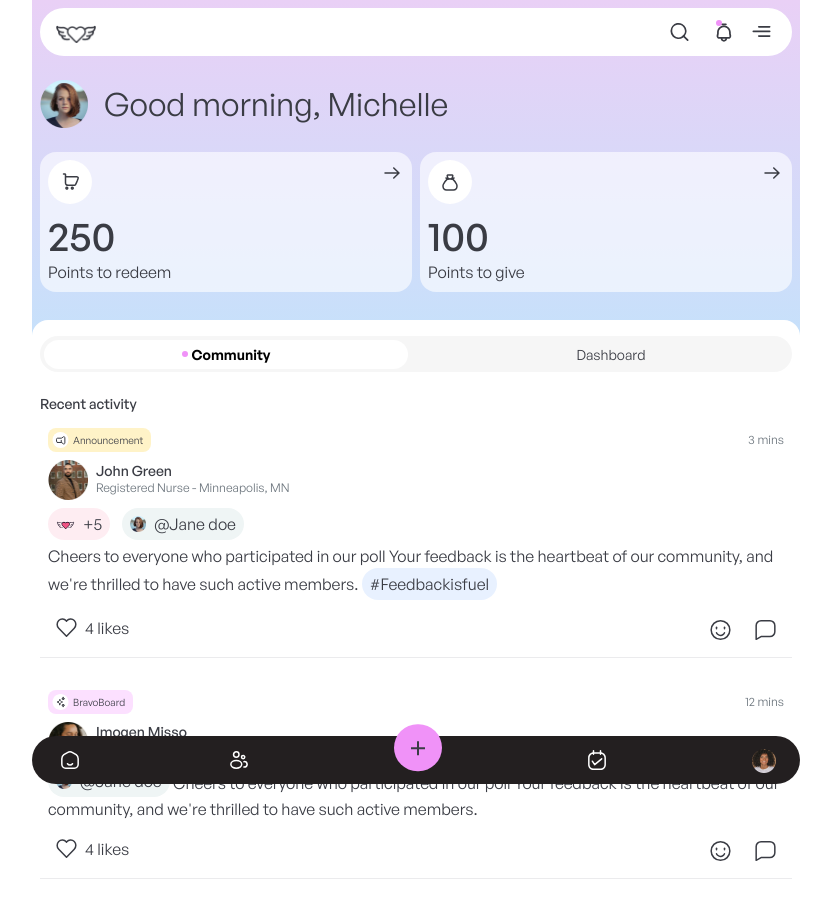
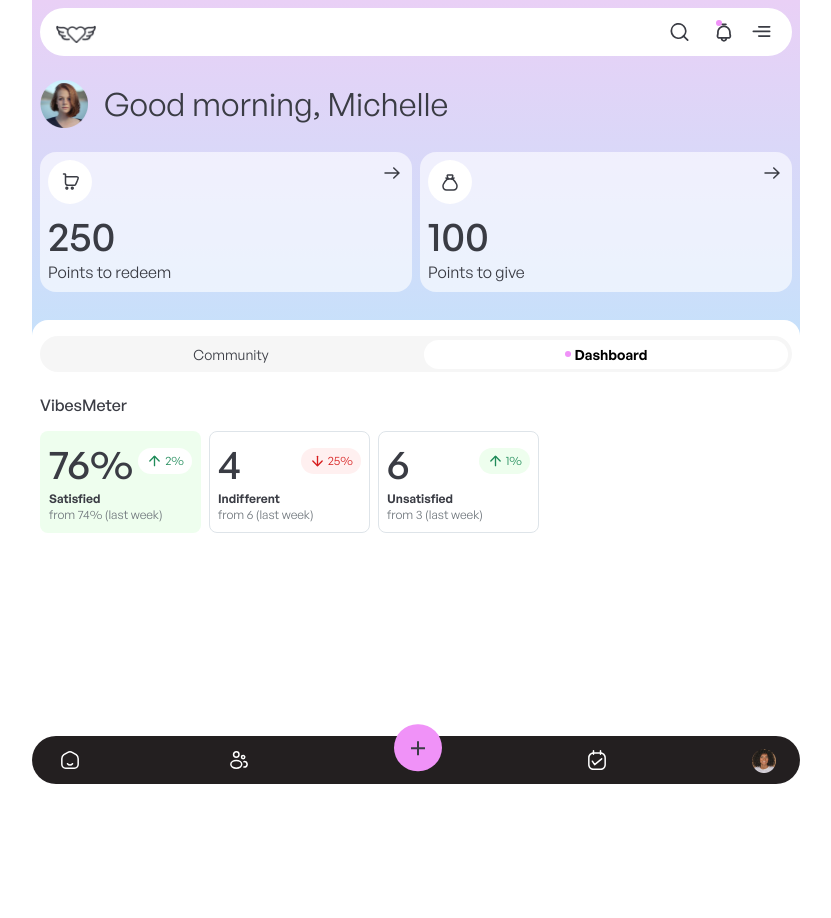
Before and after one commit to saiyam-gambhir/coachup-task, a website built with Vite: page index.html in a window 1280 px wide. Shown: the whole page, without its empty margins (224-1055 px from the left). After the commit the page ends 800 px from the top, so only its background shows below. Built offline with nearby package versions, Linux system fonts and the light colour scheme.

Commit message:
Vibe meter designs

```diff
--- a/index.html
+++ b/index.html
@@ -99,20 +99,20 @@
         <section class="tabs">
           <ul class="nav nav-tabs p-1" id="tab" role="tablist">
             <li class="nav-item" role="presentation">
-              <button class="active nav-link p-1 w-100 d-flex align-items-center justify-content-center" id="community-tab" data-bs-toggle="tab" data-bs-target="#community-tab-pane" type="button" role="tab" aria-controls="community-tab-pane" aria-selected="true">
+              <button class="nav-link p-1 w-100 d-flex align-items-center justify-content-center" id="community-tab" data-bs-toggle="tab" data-bs-target="#community-tab-pane" type="button" role="tab" aria-controls="community-tab-pane" aria-selected="true">
                 <span class="nav-active-indicator"></span>
                 Community
               </button>
             </li>
             <li class="nav-item " role="presentation">
-              <button class="nav-link w-100 d-flex align-items-center justify-content-center p-1" id="dashboard-tab" data-bs-toggle="tab" data-bs-target="#dashboard-tab-pane" type="button" role="tab" aria-controls="dashboard-tab-pane" aria-selected="false">
+              <button class="active nav-link w-100 d-flex align-items-center justify-content-center p-1" id="dashboard-tab" data-bs-toggle="tab" data-bs-target="#dashboard-tab-pane" type="button" role="tab" aria-controls="dashboard-tab-pane" aria-selected="false">
                 <span class="nav-active-indicator"></span>
                 Dashboard
               </button>
             </li>
           </ul>
           <div class="tab-content pt-4" id="tabContent">
-            <div class="tab-pane fade show active" id="community-tab-pane" role="tabpanel" aria-labelledby="home-tab" tabindex="0">
+            <div class="tab-pane fade show" id="community-tab-pane" role="tabpanel" aria-labelledby="home-tab" tabindex="0">
               <h3 class="text-sm font-medium m-0">Recent activity</h3>
               <ul class="activity-list list-unstyled">
                 <li class="activity activity-list-item px-2 py-3 mb-3">
@@ -255,7 +255,60 @@
                 </li>
               </ul>
             </div>
-            <div class="tab-pane fade" id="dashboard-tab-pane" role="tabpanel" aria-labelledby="profile-tab" tabindex="0">
+            <div class="active tab-pane show fade" id="dashboard-tab-pane" role="tabpanel" aria-labelledby="profile-tab" tabindex="0">
+              <div class="vibe-meter">
+                <h3 class="text-normal font-medium mb-3">VibesMeter</h3>
+                <ul class="vibe-meter-list list-unstyled p-0 m-0 d-flex overflow-y-auto">
+                  <li class="vibe-meter-list-item satisfied p-2">
+                    <div class="d-flex justify-content-between">
+                      <h2 class="text-lg font-medium mb-1">76%</h2>
+                      <span class="d-flex align-items-center vibe-meter-stat align-self-start px-2 py-1 mt-2">
+                        <svg width="17" height="16" viewBox="0 0 17 16" fill="none" xmlns="http://www.w3.org/2000/svg" style="margin-right: 2px;">
+                          <path d="M8.5 12.6667V3.33333" stroke="#1F8B59" stroke-width="1.33333" stroke-linecap="round" stroke-linejoin="round"/>
+                          <path d="M3.83333 8L8.5 3.33333L13.1667 8" stroke="#1F8B59" stroke-width="1.33333" stroke-linecap="round" stroke-linejoin="round"/>
+                        </svg>
+                        <span class="text-xs">2%</span>
+                      </span>
+                    </div>
+                    <div class="d-flex flex-column">
+                      <h3 class="text-xs font-semibold mb-0">Satisfied</h3>
+                      <p class="text-xs m-0">from 74% (last week)</p>
+                    </div>
+                  </li>
+                  <li class="vibe-meter-list-item p-2">
+                    <div class="d-flex justify-content-between">
+                      <h2 class="text-lg font-medium mb-1">4</h2>
+                      <span class="d-flex align-items-center vibe-meter-stat less align-self-start px-2 py-1 mt-2">
+                        <svg width="17" height="16" viewBox="0 0 17 16" fill="none" xmlns="http://www.w3.org/2000/svg" style="margin-right: 2px;">
+                          <path d="M8.5 3.33333V12.6667" stroke="#D71D1D" stroke-width="1.33333" stroke-linecap="round" stroke-linejoin="round"/>
+                          <path d="M13.1667 8L8.50001 12.6667L3.83334 8" stroke="#D71D1D" stroke-width="1.33333" stroke-linecap="round" stroke-linejoin="round"/>
+                        </svg>
+                        <span class="text-xs">25%</span>
+                      </span>
+                    </div>
+                    <div class="d-flex flex-column">
+                      <h3 class="text-xs font-semibold mb-0">Indifferent</h3>
+                      <p class="text-xs m-0">from 6 (last week)</p>
+                    </div>
+                  </li>
+                  <li class="vibe-meter-list-item p-2">
+                    <div class="d-flex justify-content-between">
+                      <h2 class="text-lg font-medium mb-1">6</h2>
+                      <span class="d-flex align-items-center vibe-meter-stat more align-self-start px-2 py-1 mt-2">
+                        <svg width="17" height="16" viewBox="0 0 17 16" fill="none" xmlns="http://www.w3.org/2000/svg" style="margin-right: 2px;">
+                          <path d="M8.5 12.6667V3.33333" stroke="#1F8B59" stroke-width="1.33333" stroke-linecap="round" stroke-linejoin="round"/>
+                          <path d="M3.83333 8L8.5 3.33333L13.1667 8" stroke="#1F8B59" stroke-width="1.33333" stroke-linecap="round" stroke-linejoin="round"/>
+                        </svg>
+                        <span class="text-xs">1%</span>
+                      </span>
+                    </div>
+                    <div class="d-flex flex-column">
+                      <h3 class="text-xs font-semibold mb-0">Unsatisfied</h3>
+                      <p class="text-xs m-0">from 3 (last week)</p>
+                    </div>
+                  </li>
+                </ul>
+              </div>
             </div>
           </div>
         </section>
--- a/src/scss/base.scss
+++ b/src/scss/base.scss
@@ -1,19 +1,29 @@
 :root {
   --active-indicator: #F092F8;
   --app-max-width: 768px;
+  --bg-error: #FFF0F0;
   --bg-light-blue: rgba(37, 123, 251, 0.1);
+  --bg-light-green-1: #EEFEEE;
   --bg-light-green: #EFF5F5;
   --bg-light-pink: #FCE0FF;
   --bg-light-red: rgba(240, 85, 132, 0.1);
   --bg-light-yellow: #FFF3C8;
   --bg-light: #F6F6F6;
-  --border-light: rgba(235, 235, 237, 1);
+  --border-light: #ebebed;
   --border-radius-lg: 40px;
   --border-radius: 16px;
+  --border: #DEE4E9;
   --font-size: 16px;
   --primary-white: #FFFFFF;
+  --text-error: #D71D1D;
+  --text-light: #6E757B;
   --text-primary: #3A3C44;
   --text-secondary: #878787;
+  --text-success: #1F8B59;
+}
+
+html {
+  scroll-behavior: smooth;
 }
 
 body {
--- a/src/scss/utilities.scss
+++ b/src/scss/utilities.scss
@@ -15,6 +15,10 @@
     font-size: 2.5rem;
   }
 
+  &-normal {
+    font-size: 1rem;
+  }
+
   &-sm {
     font-size: 0.875rem;
   }
--- /dev/null
+++ b/src/scss/vibe-meter.scss
@@ -0,0 +1,42 @@
+.vibe-meter {
+
+  &-list {
+    -ms-overflow-style: none;
+    gap: .5rem;
+    scrollbar-width: none;
+  }
+
+  &-stat {
+    border-radius: calc(var(--border-radius) * 1.5);
+
+    &.less {
+      background: var(--bg-error);
+      color: var(--text-error);
+    }
+
+    &.more {
+      background: var(--bg-light-green-1);
+      color: var(--text-success);
+    }
+  }
+
+  &-list-item {
+    border-radius: calc(var(--border-radius) / 2);
+    border: 1px solid var(--border);
+    min-width: 161px;
+
+    p {
+      color: var(--text-light);
+    }
+
+    &.satisfied {
+      background: var(--bg-light-green-1);
+      border-color: transparent;
+
+      .vibe-meter-stat {
+        background: var(--primary-white);
+        color: var(--text-success);
+      }
+    }
+  }
+}
--- a/style.scss
+++ b/style.scss
@@ -8,3 +8,4 @@
 @import url('./src/scss/main.scss');
 @import url('./src/scss/tabs.scss');
 @import url('./src/scss/activity-list.scss');
+@import url('./src/scss/vibe-meter.scss');
```
